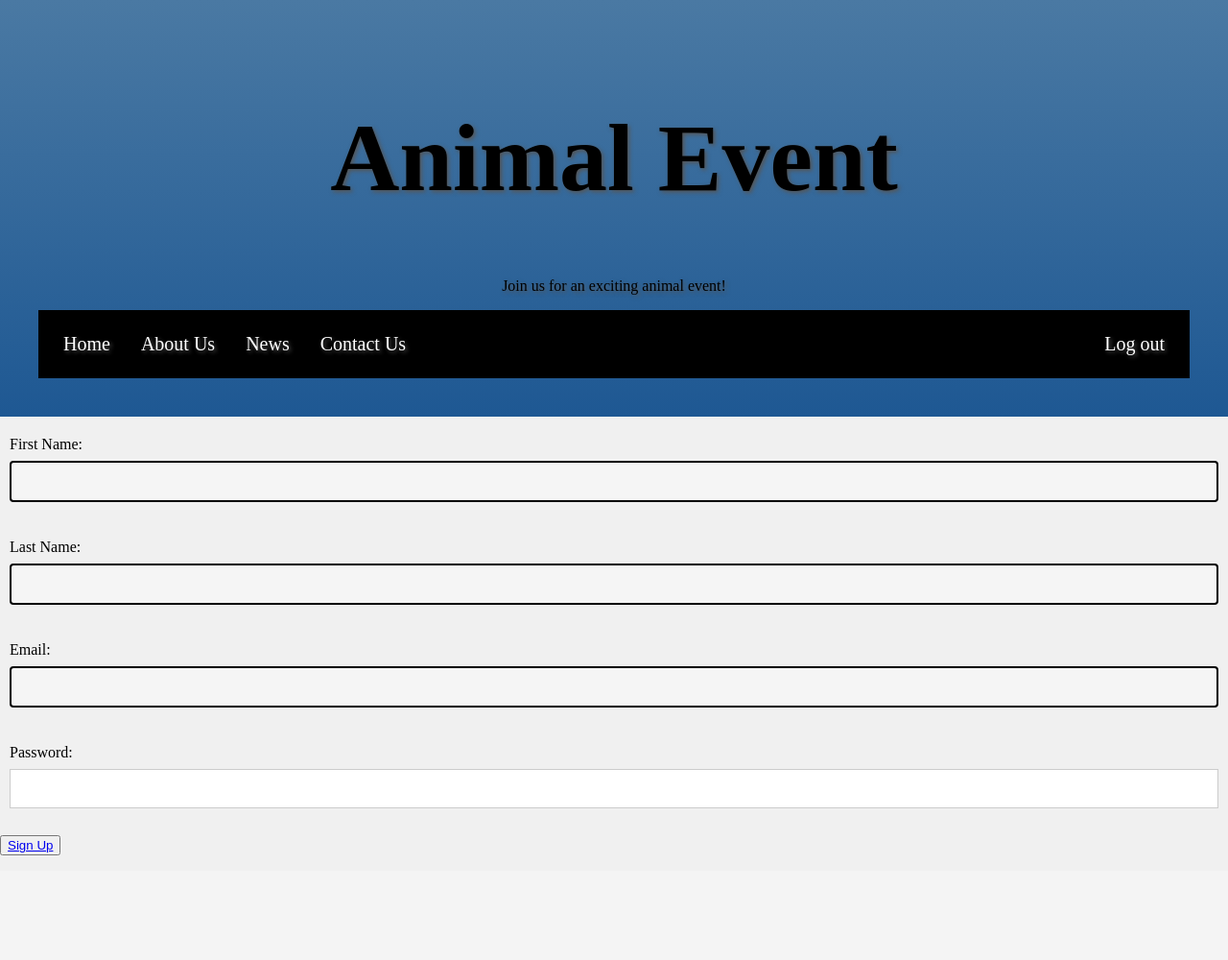
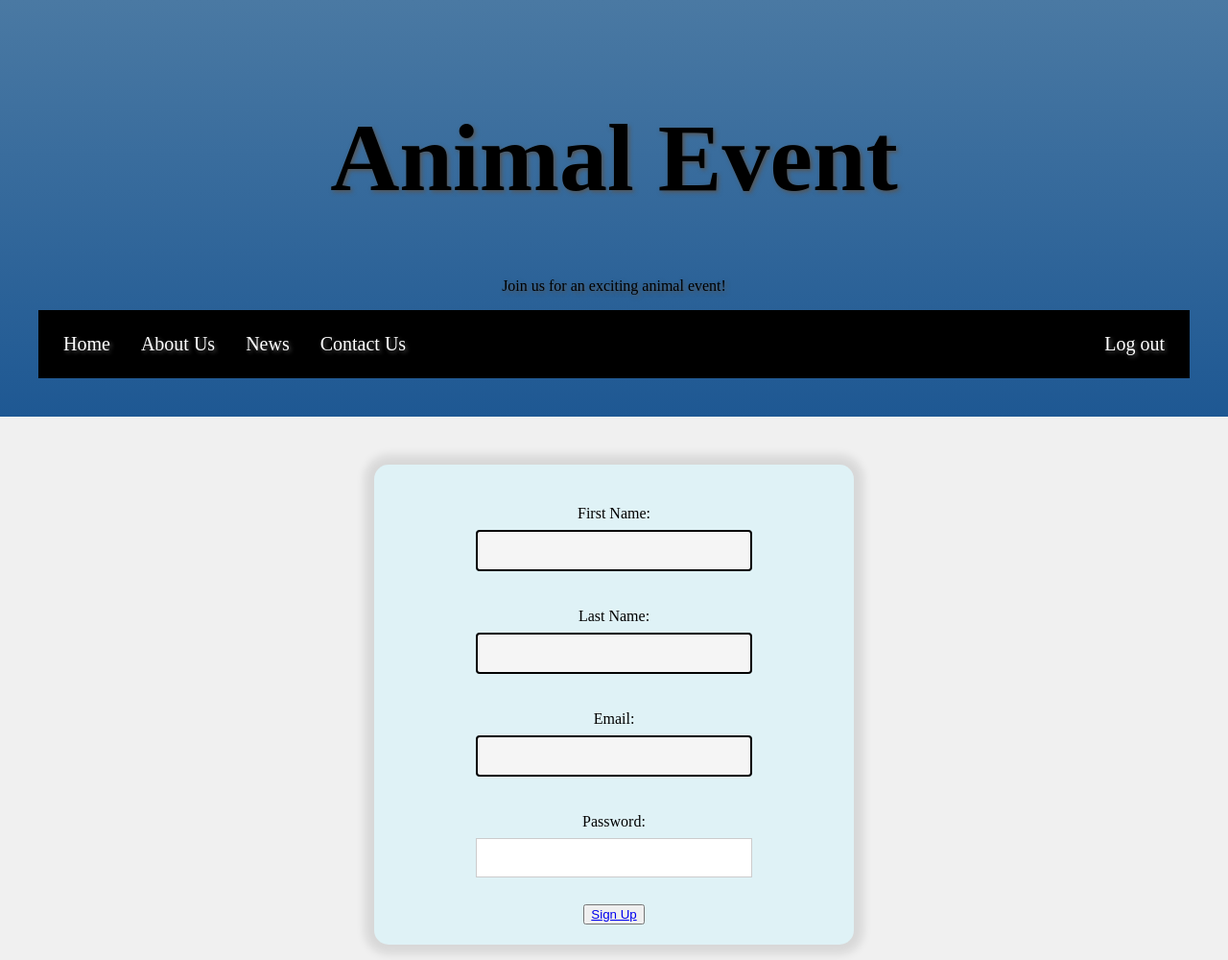
Before and after one commit to ttaulant/ProjektiWEB, a PHP site: page /signup.php in a window 1280 px wide. Shown: the whole page at 96% size. Before the commit the page ends 891 px from the top, so only its background shows below. Run offline with PHP 8.4, Linux system fonts and the light colour scheme.

Commit message:
fixed signup style

```diff
--- a/signup.php
+++ b/signup.php
@@ -8,6 +8,7 @@
             <body>
 
             <?php include 'header.php';?>
+            <div class = "signupMain">
                 <form id="signupForm">
                     <div class="form-control">
                         <label for="username">First Name:</label>
@@ -35,7 +36,7 @@
                     </div>
 
                 </form>
-
+                </div>
                     <p class="error" id="error"></p>
 
                 <script>
--- a/style.css
+++ b/style.css
@@ -2,7 +2,7 @@ ul.navbar {
     list-style-type: none;
     margin: 0;
     padding: 10px;
-    background-color: black;
+    background-color:black;
     overflow: hidden;
     border: 20px
 }
@@ -113,12 +113,16 @@ body {
 
 }
 
-.loginMain h2 {
+.loginMain h1 {
     text-align: center;
     color:#7394e9;
-    font-size: 50px;
+    font-size: 40px;
     font-family: 'Franklin Gothic Medium', 'Arial Narrow', Arial, sans-serif;
 
+}
+
+.loginMain i{
+    color:#7394e9;
 }
 
 #loginform {
@@ -181,9 +185,8 @@ color: #000000;
 cursor: pointer;
 width: 75px;
 height: 25px;
+border-radius: 5px;
 }
-
-
 *{box-sizing:border-box}
 
 .slideshow-container {
@@ -315,12 +318,28 @@ height: 25px;
     to {opacity: 1}
 }
 
+
+.signupMain{
+    flex-direction: column;
+    display: flex;
+    justify-content: center;
+    align-items: center;
+    width: 500px;
+    height: 500px;
+    margin:0 auto;
+    margin-top: 50px;
+    border-radius: 15px;
+    box-shadow: 0 0 10px 10px rgba(0, 0, 0, 0.1);
+    background-color: hsl(190, 56%, 92%);
+    padding: 20px;
+    text-align: center;
+}
+
 .form-control {
     width: 100%;
     padding: 10px;
     margin: 10px 0;
 }
-
 .error {
     color: red;
 }
```
